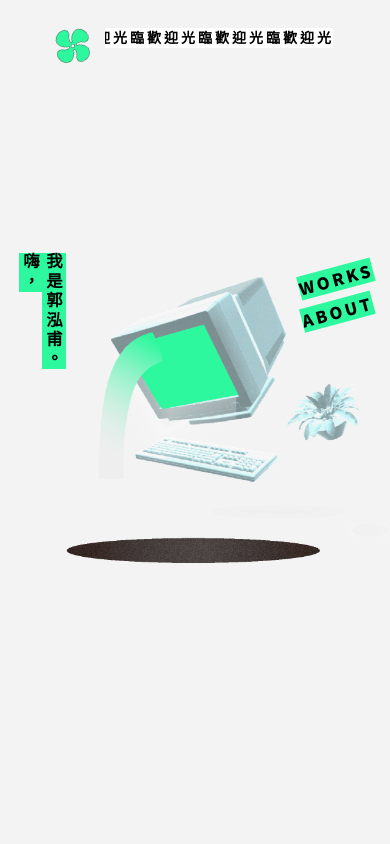
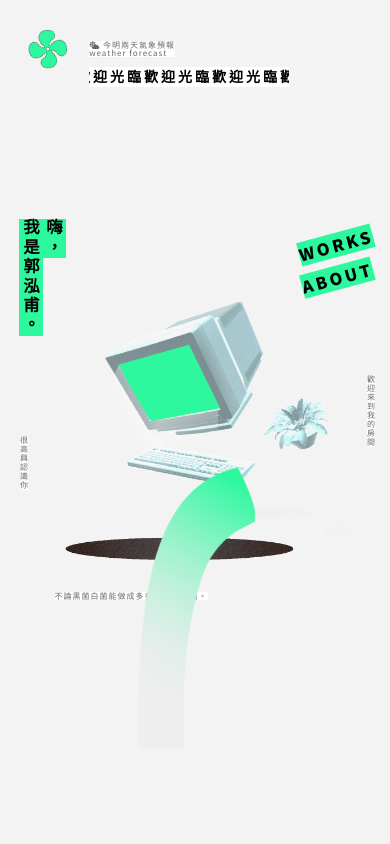
Before and after one commit to driedscallions/myportfolio, a website: page index.html in a window 390 px wide. Shown: the top 844 px of the page. Drawn offline with nearby package versions, Linux system fonts and the light colour scheme; no server answers.

Commit message:
style fix

```diff
--- a/css/style.css
+++ b/css/style.css
@@ -342,14 +342,16 @@ p {
 
 
 .navbar {
-    margin: 6% 6% 0% 6%;
 
+    margin: 2% 0% 0% 0%;
 }
 
 
 .fan {
+    display: inline-block;
     width:36px;
     height:36px;
+    margin: 0px 0px 20px 0px ;
     background-size:contain;
     background-image:url("../img/fan.png");
     background-repeat: no-repeat;
@@ -372,10 +374,24 @@ p {
 }
 
 
-.marquee {
+/* .marquee {
     position: absolute;
     left: 12%;
     max-width: 80%;
+    overflow: hidden;
+    background-color: #fff;
+    margin: 0% 2% 2% 2%;
+
+} */
+
+
+.marquee-wrapper {
+    display: inline-block;
+    margin: 0px 0px 0px 40px ;
+}
+
+.marquee {
+
     overflow: hidden;
     background-color: #fff;
     /* margin: 0% 2% 2% 2%; */
@@ -383,12 +399,15 @@ p {
 }
 
 .marquee > ul {
+
     display: flex;
     animation: marquee 15s linear infinite;
     /* list-style-type: none; */
 }
 
 .marquee >ul li {
+    width: 90%;
+    max-width: 900px;
     font-weight: 900;
     font-family: 'Noto Sans TC';
     line-height: 1.4;
@@ -417,11 +436,22 @@ mark {
 }
 
 .hello {
+    display: block;
     position:absolute;
     left:0%;
-    top:30%;
+    top:26%;
+
+}
+
+.hello h3, .hello p {
     writing-mode: vertical-lr;
 }
+
+
+.hello p  {
+    margin: 100px 0px 0px 0px ;
+}
+
 
 .cover-title {
     position:absolute;
@@ -432,12 +462,13 @@ mark {
 
 
 .fluid {
-    width:70%;
+    width:90%;
+    max-width: 120px;
     height:55%;
     background-size:contain;
     position:absolute;
-    left:12%;
-    top:20%;
+    left:36%;
+    bottom: 4%;
     background-image:url("../img/ink.png");
     background-repeat: no-repeat;
     animation-name: fluid;
@@ -466,7 +497,7 @@ mark {
 
 .topnav {
     position: absolute;
-    top: 30%;
+    top: 26%;
     right:0%;
     padding:10px;
     text-align: right;
@@ -477,6 +508,11 @@ mark {
 .topnav  h3{
     transform: rotate(-15deg);
     line-height: 2;
+}
+
+.topnav p {
+    writing-mode: vertical-lr;
+    margin: 120px 0px 0px 0px ;
 }
 
 .btn {
@@ -639,6 +675,18 @@ mark {
     background: rgb(241, 248, 245);
 }
 
+.caption-w {
+    display: inline-block;
+    color: #686868;
+    font-size: 8px;
+    line-height: 1;
+    margin: 20px 0px 10px 0px;
+    padding:0px;
+    background: rgb(255, 255, 255);
+}
+
+
+
 /*
 .overlay-tag-normal {
     position: absolute;
@@ -785,7 +833,7 @@ mark {
 } */
 
 
-.footer-right h2 :hover, .btn :hover{
+.footer-right h2 :hover, .btn :hover ,.topnav h3 :hover {
     color:#fff;
     background-color: #5438dc;
     transition-property: background-color;
@@ -804,9 +852,19 @@ mark {
 
 
     .navbar {
-        margin: 8% 10% 0% 10%;
+        margin: 6% 10% 0% 10%;
     }
 
+    .marquee >ul li {
+        width: 90%;
+        max-width: 600px;
+    }
+
+
+    /* .fluid {
+
+        bottom: -2%;
+    } */
 
     .cloud-l {
         width:220px;
@@ -817,7 +875,7 @@ mark {
     .drop {
         width:300px;
         height:400px;
-        left:24%;
+        left:30%;
         top:40%;
     }
 
@@ -827,9 +885,22 @@ mark {
 
 @media screen and (max-width: 768px) {
 
+
+    .marquee >ul li {
+        width: 90%;
+        max-width: 400px;
+    }
+
     .cover-photo {
-        margin: 50% 0% 0% 20%;
+        margin: 30% 0% 0% 20%;
     }
+
+    .fluid {
+
+        left:33%;
+        bottom: -10%;
+    }
+
 
     .tag {
         padding:20px;
@@ -871,7 +942,6 @@ mark {
         width:200px;
         right:-10%;
         top:24%;
-
     }
 
 
@@ -910,6 +980,10 @@ mark {
     }
 
 
+    .navbar {
+        margin: 6% 3% 0% 3%;
+    }
+
     .cover-bg {
         height:24vh;
     }
@@ -922,17 +996,27 @@ mark {
         right: -4%;
     }
 
+    .topnav p {
 
-    .marquee {
-        max-width: 72%;
-        left: 16%;
+        margin: 80px 0px 0px 0px ;
+    }
 
+
+    .marquee >ul li {
+        width: 90%;
+        max-width: 200px;
     }
 
     .cover-photo {
         margin: 60% 0% 0% 10%;
     }
 
+    /* .fluid {
+        width:26%;
+        height:56%;
+        left:23%;
+        bottom:-13%;
+    } */
 
     .protrait {
 
@@ -979,7 +1063,25 @@ mark {
 
 
 @media screen and (max-width: 400px ) {
+/*
+    .fluid {
+        width:23%;
+        height:55%;
+        left:23%;
+        bottom:-12%;
+    } */
 
+
+    .marquee-wrapper {
+        margin: 0px 0px 0px 20px ;
+    }
+
+    .drop {
+        width:140px;
+        height:280px;
+        left:25%;
+        top:63%;
+    }
 
 
 }
--- a/index.html
+++ b/index.html
@@ -65,10 +65,16 @@
 <!-- cover wrapper -->
 <div class="container cover-wrapper">
 
-        <div class="container navbar">
+        <div class=" navbar">
                 <!-- fan -->
                 <div class="fan"></div>
                 <!-- end fan -->
+
+                <div class="marquee-wrapper">
+                    <!-- caption-w -->
+                    <p class="caption-w"><i class="fas fa-cloud-sun"></i>&nbsp;今明兩天氣象預報<br>weather forecast</p>
+                    <!-- end caption-w -->
+
 
                     <!-- marquee  -->
                     <div class="marquee">
@@ -77,11 +83,10 @@
                             迎光臨歡迎光臨歡迎光臨歡迎光臨歡迎光臨歡迎光臨歡迎光臨歡迎光臨</li>
                             <li id="location"></li>
                             <li id="status"></li>
-
                         </ul>
-
                     </div>
                     <!-- end marquee  -->
+                </div>
         </div>
 
 
@@ -90,10 +95,13 @@
         <div class="hello">
             <h3>
                 <mark>
-                    嗨，<br>
-                    我是郭泓甫。
+                    我是郭泓甫。<br>
+                    嗨，
                 </mark>
             </h3>
+
+            <p class="caption-w">很高興認識你</p>
+
         </div>
         <!-- end hello world -->
 
@@ -118,6 +126,8 @@
                 </a>
             </h3>
 
+            <p class="caption-w">歡迎來到我的房間</p>
+
             <!--paint-->
             <!-- <img class="paint" width="80" src="./img/paint.png" alt="paint"/> -->
             <!-- end paint -->
@@ -128,13 +138,16 @@
 
 
         <!--cover photo-->
-        <div class="cover-photo hvr-bob">
+        <div class="cover-photo">
             <img width="480" src="./img/coverphoto.png" class="img-responsive" alt="封面圖"
                 title="windows 95 ,是我與圖形化介面的初次邂逅">
 
             <div class="fluid"></div>
+            <br><p class="caption-w">不論黑菌白菌能做成多多的就是好菌。</p>
         </div>
         <!--end cover photo-->
+
+
 </div>
 <!-- end cover wrapper -->
 
@@ -218,24 +231,6 @@
                 </a>
             </div>
             <!--end作品3-->
-
-            <!--作品4-->
-            <div class="column card hvr-bob">
-                <a href="./work1.html" target="_blank">
-                    <img class="img-responsive" src="./img/tes.jpg" alt="圖片">
-                    <!--title-->
-                    <div class="tag">
-                        <img class="fold img-responsive" src="./img/fold.png" alt="fold">
-                        <h1>ＸＸＸ&nbsp;│&nbsp; ＸＸＸ</h1>
-                        <h5 class="caption">APP UI</h5>
-                        <h5 class="caption">User research</h5>
-                        <h5 class="caption">web</h5>
-                    </div>
-                    <!--end title-->
-                </a>
-            </div>
-
-            <!--end作品4-->
 
         </div>
         <!-- end row2 -->
@@ -350,7 +345,7 @@
 
         <div class="container">
             <div class="hole">
-                <img width="360" src="./img/hole.png"  alt="洞" title="很高興你滑到這邊了">
+                <img width="360" src="./img/hole.png" class="img-responsive" alt="洞" title="很高興你滑到這邊了">
 
                 <div class="drop"></div>
             </div>
```
Lines whose indentation alone changed are shown as unchanged.
